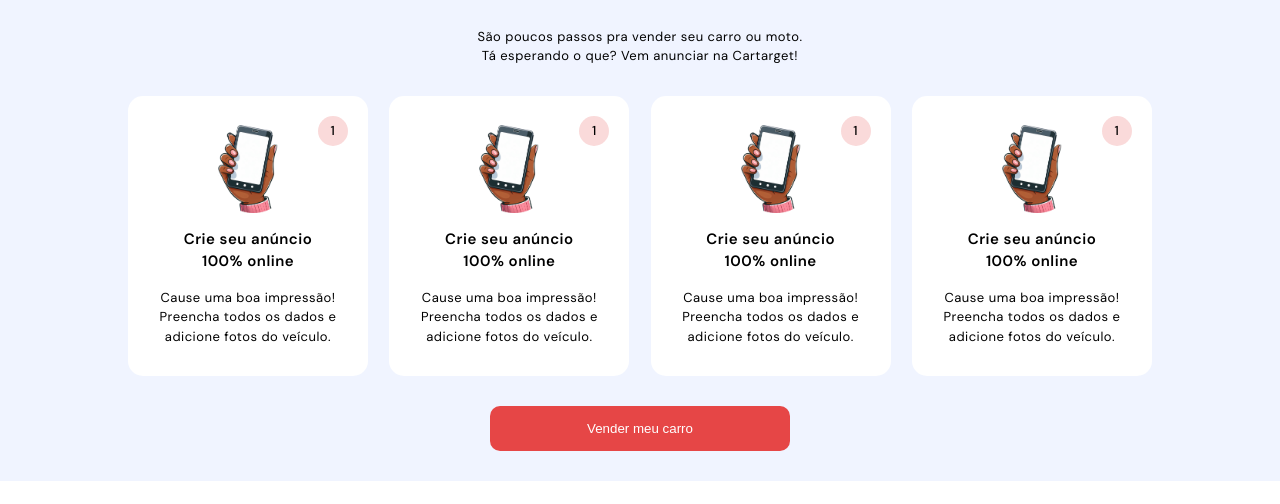
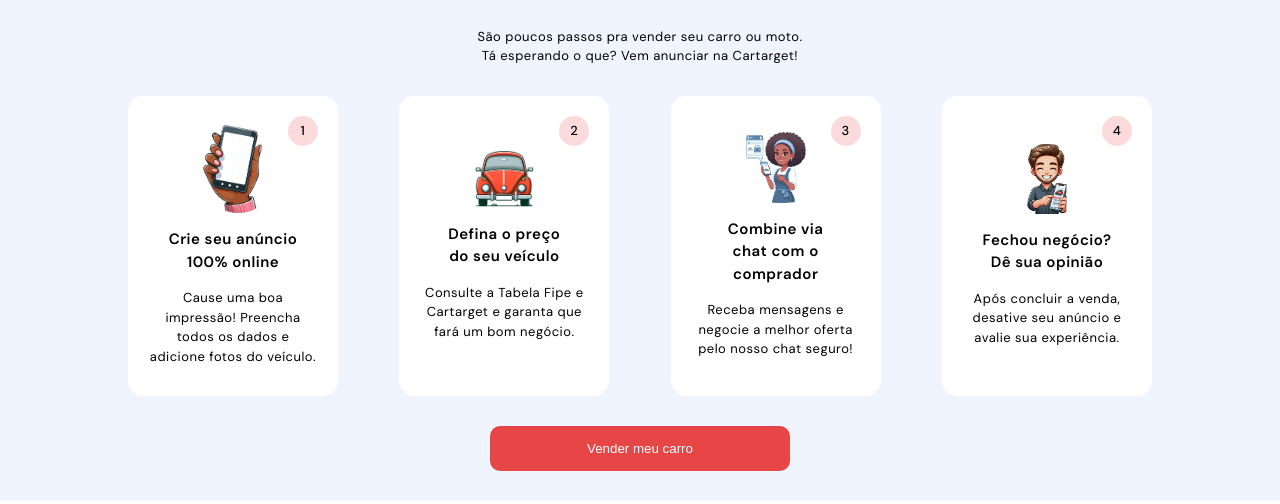
Before and after one commit to renato-dilabio/cartarget, a plain HTML site: page index.html in a window 1280 px wide. Shown: the part 997-1501 px from the top of the page. Drawn offline with nearby package versions, Linux system fonts and the light colour scheme.

Commit message:
finalization steps-layout

```diff
--- a/css/3-steps.css
+++ b/css/3-steps.css
@@ -42,16 +42,6 @@
   text-align: center;
 }
 
-.steps .steps-btn {
-  width: 100%;
-  display: flex;
-  justify-content: center;
-}
-
-.steps #steps-btn {
-  width: 300px;
-}
-
 .steps-content .steps-cards {
   display: flex;
   flex-direction: row;
@@ -77,8 +67,8 @@
 }
 
 .steps-content .steps-cards .stp-card {
-  width: 240px;
-  height: 280px;
+  width: 210px;
+  height: 300px;
   background-color: #fff;
   border-radius: 15px;
   margin-bottom: 30px;
@@ -110,3 +100,13 @@
   width: 80%;
   text-align: center;
 }
+
+.steps .steps-btn {
+  width: 100%;
+  display: flex;
+  justify-content: center;
+}
+
+.steps #steps-btn {
+  width: 300px;
+}
--- a/index.html
+++ b/index.html
@@ -85,11 +85,25 @@
             Vem anunciar na Cartarget!
           </p>
         </div>
+
+        <div id="s-nav-manual">
+          <label for="radio1s" class="manual-btn s-btn1"></label>
+          <label for="radio2s" class="manual-btn s-btn2"></label>
+          <label for="radio3s" class="manual-btn s-btn3"></label>
+          <label for="radio4s" class="manual-btn s-btn4"></label>
+        </div>
+        <div id="s-nav-auto">
+          <div class="auto-btn s-btn-1"></div>
+          <div class="auto-btn s-btn-2"></div>
+          <div class="auto-btn s-btn-3"></div>
+          <div class="auto-btn s-btn-4"></div>
+        </div>
+
         <div class="steps-cards">
-          <input type="radio" name="btn-radio" value="btn-1" id="radio-stp-1" />
-          <input type="radio" name="btn-radio" value="btn-2" id="radio-stp-2" />
-          <input type="radio" name="btn-radio" value="btn-3" id="radio-stp-3" />
-          <input type="radio" name="btn-radio" value="btn-4" id="radio-stp-4" />
+          <input type="radio" name="btn-radio" value="s-btn-1" id="radio1s" />
+          <input type="radio" name="btn-radio" value="s-btn-2" id="radio2s" />
+          <input type="radio" name="btn-radio" value="s-btn-3" id="radio3s" />
+          <input type="radio" name="btn-radio" value="s-btn-4" id="radio4s" />
 
           <div class="stp-card steps-card-1">
             <div class="card-number">
@@ -111,54 +125,54 @@
 
           <div class="stp-card steps-card-2">
             <div class="card-number">
-              <p>1</p>
+              <p>2</p>
             </div>
             <div class="stp-img">
-              <img src="./src/img/hand-1.png" alt="" />
+              <img src="./src/img/fusca.png" alt="" />
             </div>
             <div class="stp-title">
-              <h2>Crie seu anúncio 100% online</h2>
+              <h2>Defina o preço do seu veículo</h2>
             </div>
             <div class="stp-text">
               <p>
-                Cause uma boa impressão! Preencha todos os dados e adicione
-                fotos do veículo.
+                Consulte a Tabela Fipe e Cartarget e garanta que fará um bom
+                negócio.
               </p>
             </div>
           </div>
 
           <div class="stp-card steps-card-3">
             <div class="card-number">
-              <p>1</p>
+              <p>3</p>
             </div>
             <div class="stp-img">
-              <img src="./src/img/hand-1.png" alt="" />
+              <img src="./src/img/ilustration-car-9.png" alt="" />
             </div>
             <div class="stp-title">
-              <h2>Crie seu anúncio 100% online</h2>
+              <h2>Combine via chat com o comprador</h2>
             </div>
             <div class="stp-text">
               <p>
-                Cause uma boa impressão! Preencha todos os dados e adicione
-                fotos do veículo.
+                Receba mensagens e negocie a melhor oferta pelo nosso chat
+                seguro!
               </p>
             </div>
           </div>
 
           <div class="stp-card steps-card-4">
             <div class="card-number">
-              <p>1</p>
+              <p>4</p>
             </div>
             <div class="stp-img">
-              <img src="./src/img/hand-1.png" alt="" />
+              <img src="./src/img/feedback-1.png" alt="" />
             </div>
             <div class="stp-title">
-              <h2>Crie seu anúncio 100% online</h2>
+              <h2>Fechou negócio? Dê sua opinião</h2>
             </div>
             <div class="stp-text">
               <p>
-                Cause uma boa impressão! Preencha todos os dados e adicione
-                fotos do veículo.
+                Após concluir a venda, desative seu anúncio e avalie sua
+                experiência.
               </p>
             </div>
           </div>
```
Also changed, not shown: src/img/_7b981e1d-f01c-499f-86ea-24a9506fc957.jpg (deleted), src/img/_7bdcd905-b13f-4b3a-9630-6526e8097aa2.jpg (added), src/img/_b687cfa5-0410-4780-a8ba-ae3e6cc7f151.jpg (added), src/img/feedback-1.png (added), src/img/fusca.png (added), src/img/ilustration-car-2.jpg, src/img/ilustration-car-6.jpg, src/img/ilustration-car-7.jpg (added), src/img/ilustration-car-8.jpg (added), src/img/ilustration-car-9.jpg (added), src/img/ilustration-car-9.png (added).
